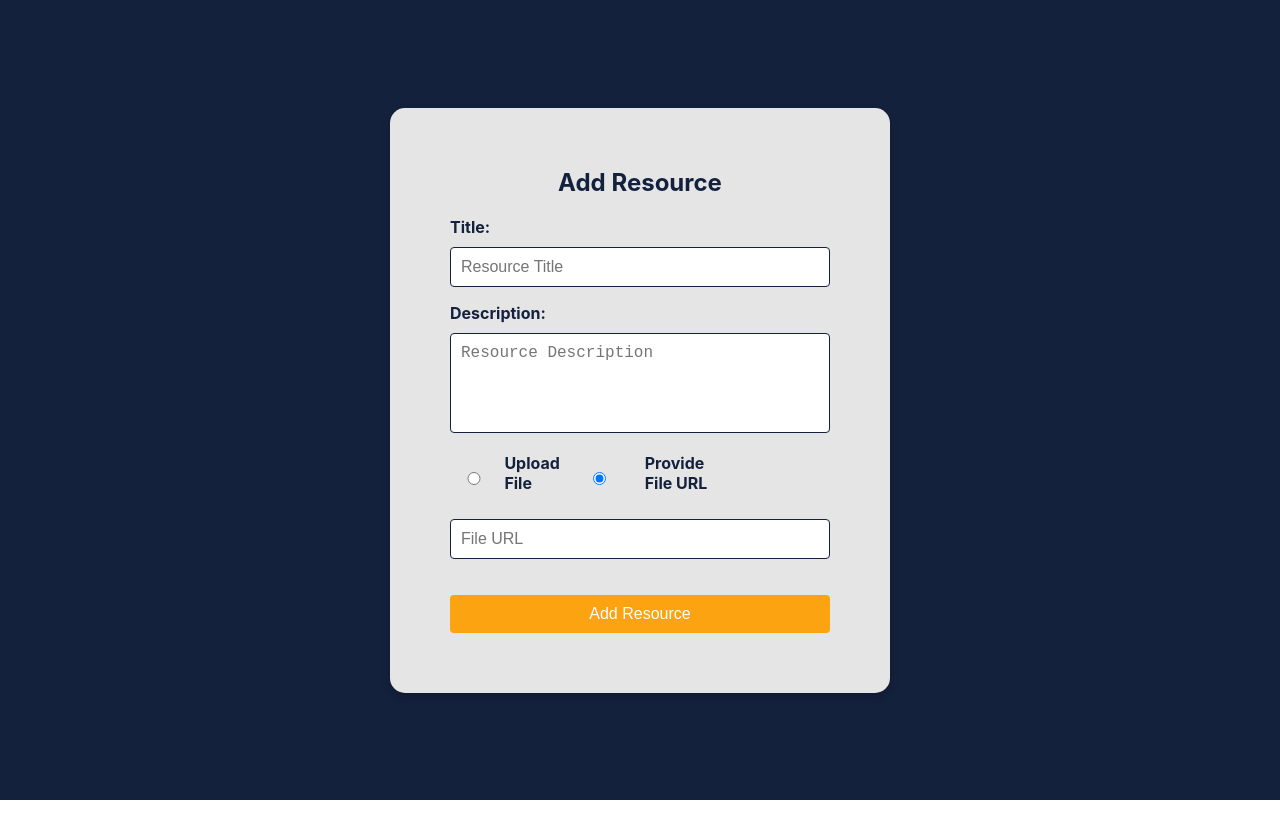
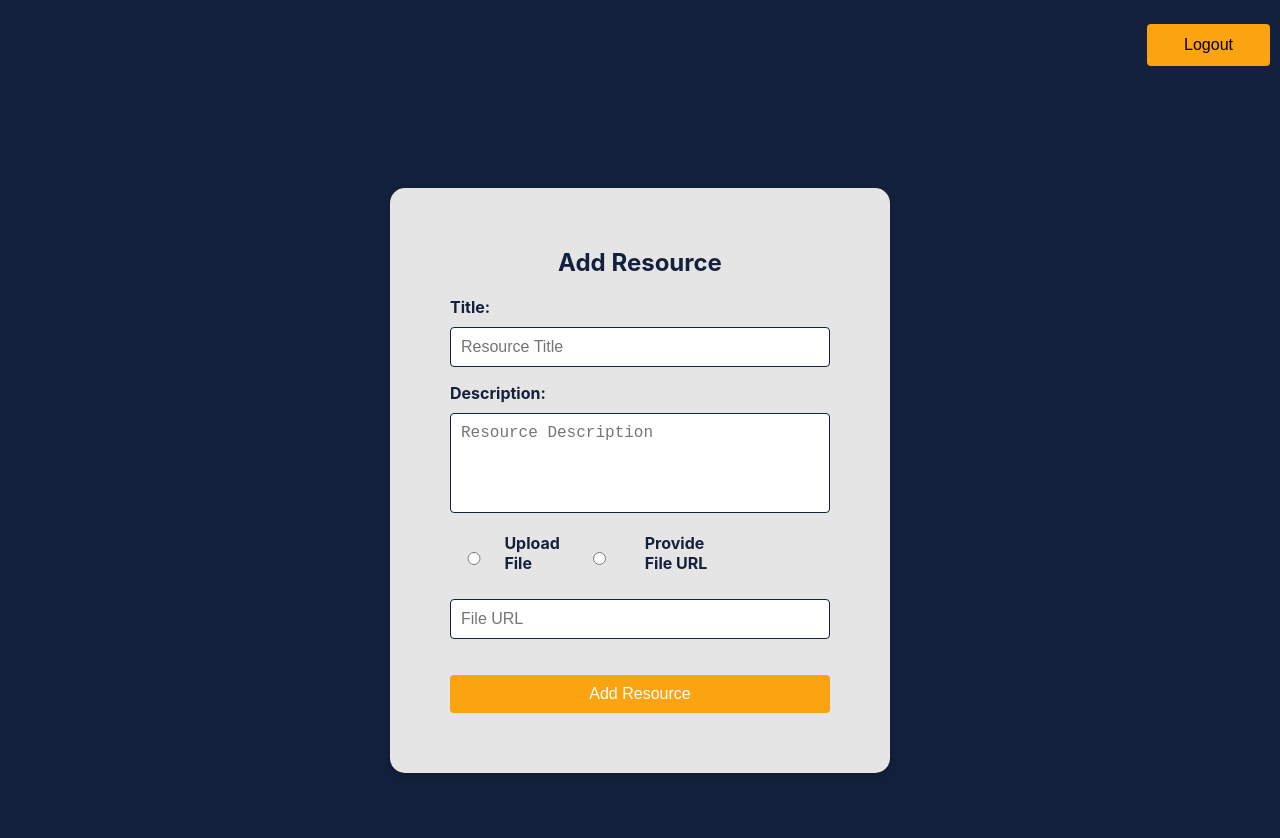
Before and after one commit to biancabelea/Mentum, a React (Create React App) app in the folder mentum-frontend/: page /add-resource in a window 1280 px wide. Shown: the top 838 px of the page. Before the commit the page ends 800 px from the top, so only its background shows below. Built offline with nearby package versions, Linux system fonts and the light colour scheme.

Commit message:
logout button to add resources page

```diff
--- a/mentum-frontend/src/components/AddResource.js
+++ b/mentum-frontend/src/components/AddResource.js
@@ -13,6 +13,11 @@ function AddResource() {
     const [useFileUpload, setUseFileUpload] = useState(false);
     const [message, setMessage] = useState('');
     const navigate = useNavigate();
+
+    const handleLogout = () => {
+        localStorage.removeItem('token');
+        navigate('/');
+    };
 
     const handleChange = (e) => {
         const { name, value } = e.target;
@@ -58,75 +63,37 @@ function AddResource() {
     };
 
     return (
+        <div>
+          <nav className="navbar">
+            <nav>
+                <button onClick={handleLogout} className="nav-button">
+                    Logout
+                </button>
+            </nav>
+          </nav>
           <div className="body-resources">
-            <form onSubmit={handleSubmit}>
-                <h2 className="title">Add Resource</h2>
-                {message && <p>{message}</p>}
-
-                <label htmlFor="title">Title:</label>
-                <input
-                    type="text"
-                    id="title"
-                    name="title"
-                    placeholder="Resource Title"
-                    value={formData.title}
-                    onChange={handleChange}
-                    required
-                />
-
-                <label htmlFor="description">Description:</label>
-                <textarea
-                    id="description"
-                    name="description"
-                    placeholder="Resource Description"
-                    value={formData.description}
-                    onChange={handleChange}
-                    required
-                ></textarea>
-
+            <form>
+              <div className="title">Add Resource</div>
+              <label>Title:</label>
+              <input type="text" placeholder="Resource Title" />
+              <label>Description:</label>
+              <textarea placeholder="Resource Description"></textarea>
               <div className="radio-group-container">
                 <div className="radio-group">
                   <div className="radio-option">
-                            <input
-                                type="radio"
-                                id="upload-file"
-                                name="uploadOption"
-                                value="file"
-                                checked={useFileUpload}
-                                onChange={() => setUseFileUpload(true)}
-                            />
-                            <label htmlFor="upload-file">Upload File</label>
+                    <input type="radio" id="upload" name="fileOption" value="upload" />
+                    <label htmlFor="upload">Upload File</label>
                   </div>
-
                   <div className="radio-option">
-                            <input
-                                type="radio"
-                                id="file-url"
-                                name="uploadOption"
-                                value="url"
-                                checked={!useFileUpload}
-                                onChange={() => setUseFileUpload(false)}
-                            />
-                            <label htmlFor="file-url">Provide File URL</label>
+                    <input type="radio" id="url" name="fileOption" value="url" />
+                    <label htmlFor="url">Provide File URL</label>
                   </div>
                 </div>
               </div>
-
-                {useFileUpload ? (
-                    <input type="file" onChange={handleFileChange} accept=".pdf" required />
-                ) : (
-                    <input
-                        type="url"
-                        name="fileUrl"
-                        placeholder="File URL"
-                        value={formData.fileUrl}
-                        onChange={handleChange}
-                        required
-                    />
-                )}
-
+              <input type="text" placeholder="File URL" />
               <button type="submit">Add Resource</button>
             </form>
+          </div>
         </div>
       );
 }
--- a/mentum-frontend/src/styles/AddResource.css
+++ b/mentum-frontend/src/styles/AddResource.css
@@ -10,6 +10,40 @@
     margin: 0;
     padding: 0;
     box-sizing: border-box;
+}
+
+.add-resource-container {
+    display: flex;
+    flex-direction: column;
+}
+
+.navbar {
+    display: flex;
+    justify-content: right;
+    background-color: var(--dark-blue);
+    padding: 10px 15px 0 0;
+    height: 80px;
+    align-items: center;
+}
+
+.nav-button {
+    background-color: var(--orange);
+    border: none;
+    padding: 12px 32px;
+    text-align: center;
+    text-decoration: none;
+    border-radius: 4px;
+    display: inline-block;
+    font-size: 16px;
+    cursor: pointer;
+    transition-duration: 0.4s;
+    color: inherit;
+    margin: 5px;
+}
+
+.nav-button:hover {
+    background-color: white;
+    color: black;
 }
 
 .body-resources {
--- a/mentum-frontend/src/styles/Homepage.css
+++ b/mentum-frontend/src/styles/Homepage.css
@@ -10,7 +10,7 @@
     display: flex;
     justify-content: right;
     background-color: var(--dark-blue);
-    padding: 10px 0;
+    padding: 10px 15px 0 0;
     height: 80px;
     align-items: center;
 }
```
Lines whose indentation alone changed are shown as unchanged.
